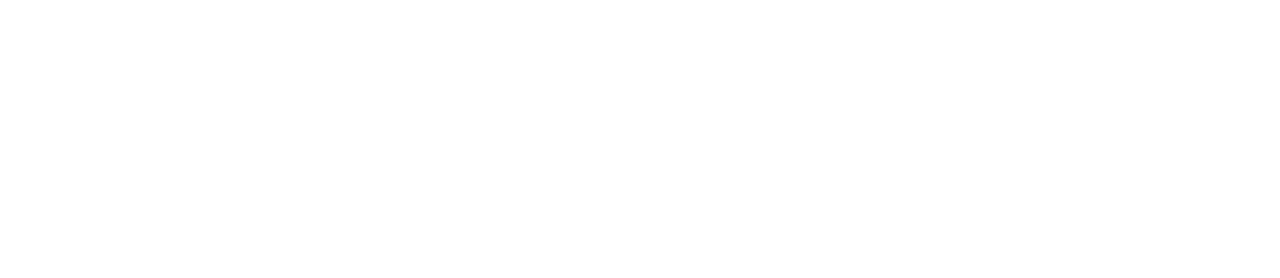
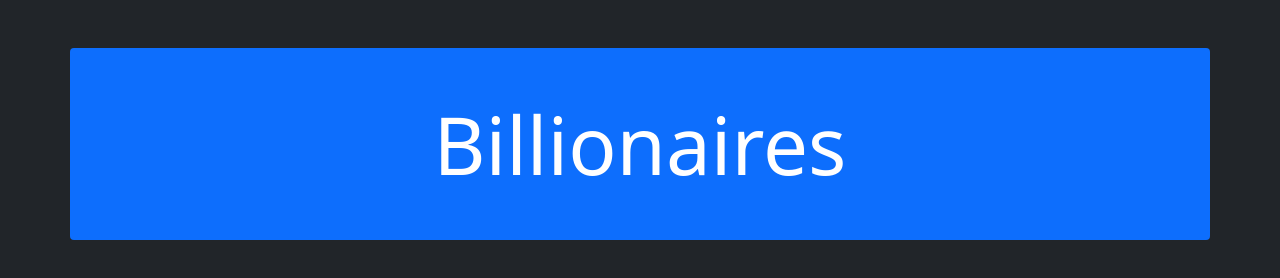
Before and after one commit to Atlas-Zero/billionaires, a plain HTML site: page index.html in a window 1280 px wide. Drawn offline with nearby package versions, Linux system fonts and the light colour scheme.

Commit message:
First Header

```diff
--- a/index.html
+++ b/index.html
@@ -6,8 +6,10 @@
     <title>Billionairs</title>
     <link href="https://cdn.jsdelivr.net/npm/bootstrap@5.0.2/dist/css/bootstrap.min.css" rel="stylesheet" integrity="sha384-EVSTQN3/azprG1Anm3QDgpJLIm9Nao0Yz1ztcQTwFspd3yD65VohhpuuCOmLASjC" crossorigin="anonymous">
 </head>
-<body>
-
+<body style="background-color: #212529;">
+    <div class="container bg-primary rounded">
+        <h1 class="display-1 p-5 my-5 text-center text-white">Billionaires</h1>
+    </div>
 
     <script src="https://cdn.jsdelivr.net/npm/bootstrap@5.0.2/dist/js/bootstrap.bundle.min.js" integrity="sha384-MrcW6ZMFYlzcLA8Nl+NtUVF0sA7MsXsP1UyJoMp4YLEuNSfAP+JcXn/tWtIaxVXM" crossorigin="anonymous"></script>
 </body>
```
